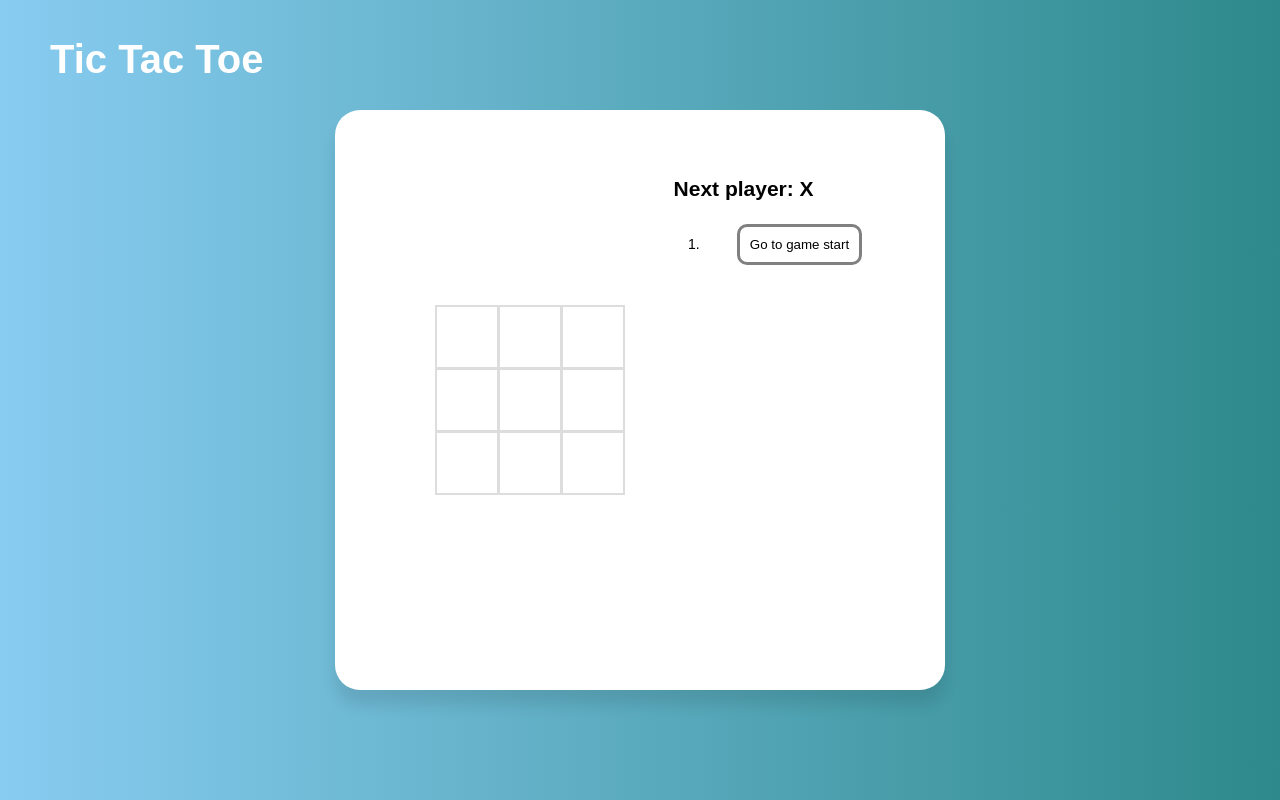
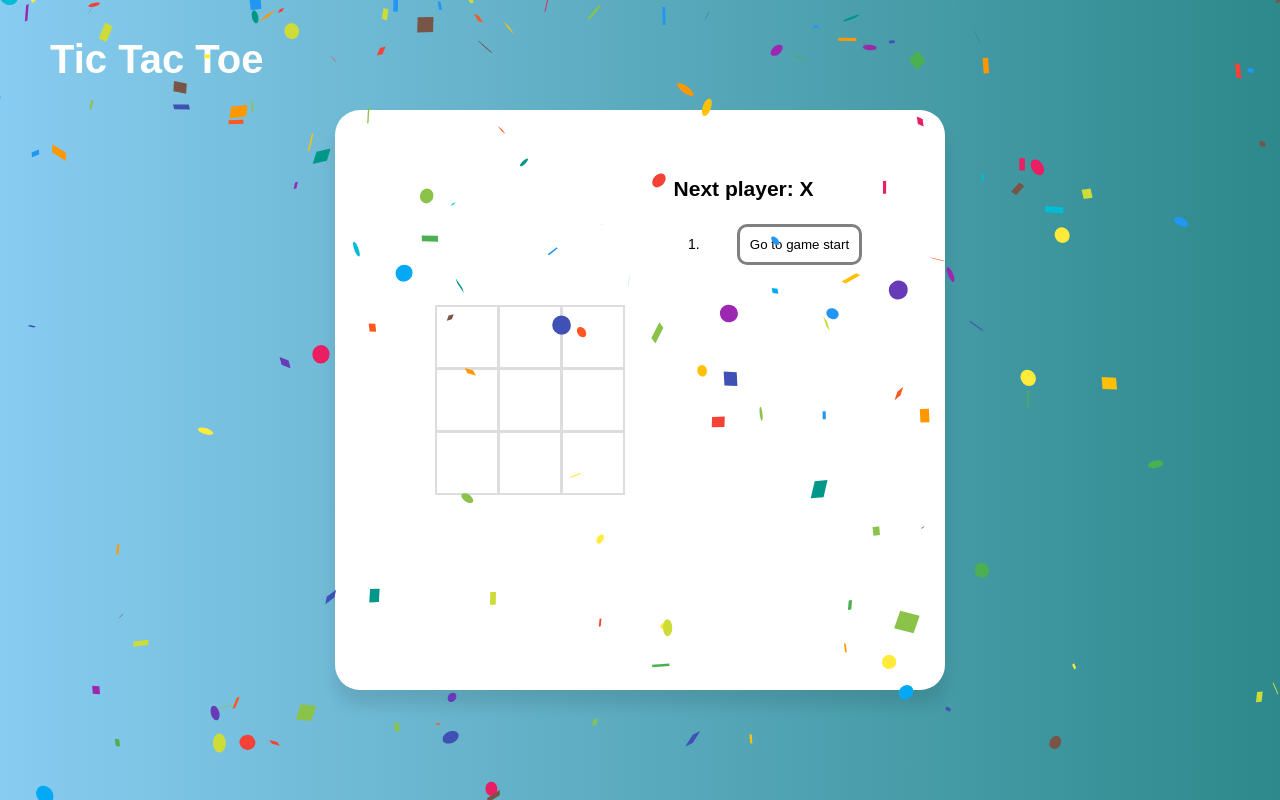
Before and after one commit to xxzbuckxx/tic-tac-toe-react-demo, a React (Vite) app: page / in a window 1280 px wide. Built offline with nearby package versions, Linux system fonts and the light colour scheme.

Commit message:
Remove renderSquare from Board component

```diff
--- a/src/Game/Board.tsx
+++ b/src/Game/Board.tsx
@@ -15,7 +15,6 @@ function renderSquare(props: BoardProps, i: number) {
 }
 
 function Board(props: BoardProps) {
-
   return (
     <div className="board">
       <div className="board-row">
--- a/src/Game/Game.css
+++ b/src/Game/Game.css
@@ -1,3 +1,5 @@
+
+
 .game {
   display: flex;
   flex-direction: row;
@@ -61,12 +63,7 @@ li {
   text-align: left;
 }
 
-.game-info ol {
-  /* list-style-type: none; */
-}
-
 .game-info button {
-  /* margin-left: 20px; */
   border: 3px solid gray;
   border-radius: 10px;
   padding: 10px;
--- a/src/Game/Game.tsx
+++ b/src/Game/Game.tsx
@@ -1,6 +1,7 @@
+import { useState } from 'react'
 import Square from './Square'
 import Board from './Board'
-import { useState } from 'react'
+import ReactConfetti from 'react-confetti'
 import './Game.css'
 
 export default function Game() {
@@ -25,13 +26,11 @@ export default function Game() {
   }
 
   function jumpTo(step: number) {
-    console.log("Jumping to move", step)
     setHistory(history.slice(0, step + 1))
     setStepNumber(step)
     setXIsNext((step % 2) === 0)
   }
 
-  // Inefficent? redifining component on every render
   const moves = history.map((step, move) => {
     const desc = move ?
       'Go to move #' + move :
@@ -52,6 +51,7 @@ export default function Game() {
 
   return (
     <div className="game">
+    <ReactConfetti />
       <div className="game-board">
         <Board
           squares={current.squares}
```
